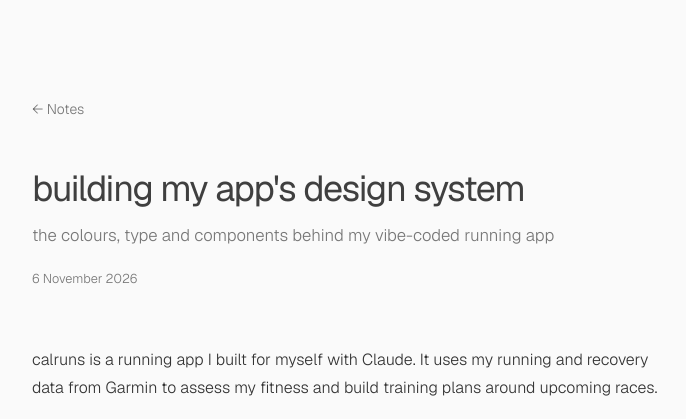
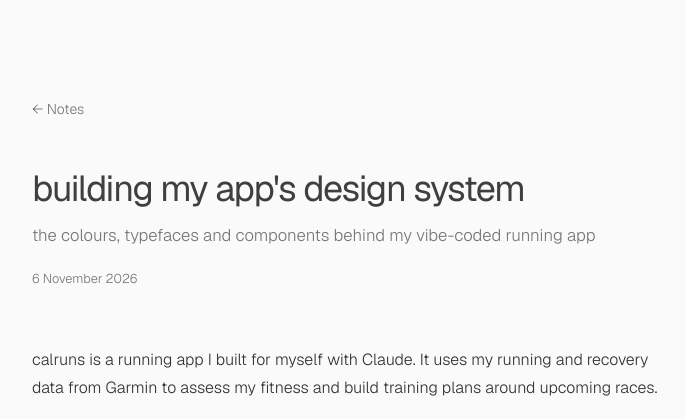
Before and after one commit to callumlinning/callumlinning-notes, a Jekyll site: the page built from _posts/2026-11-06-calruns-design-system.md, in a window 1280 px wide and 900 px high. Shown: the top 419 px of the window, without its empty margins (292-978 px from the left). Built offline with Jekyll 4.4.1, drawn with Linux system fonts in a browser that asks for light colours.

Commit message:
Updates to Calruns design note

```diff
--- a/_posts/2026-11-06-calruns-design-system.md
+++ b/_posts/2026-11-06-calruns-design-system.md
@@ -1,7 +1,7 @@
 ---
 layout: post
 title: "building my app's design system"
-description: "the colours, type and components behind my vibe-coded running app"
+description: "the colours, typefaces and components behind my vibe-coded running app"
 date: 2026-11-06
 social_image: "/assets/images/calruns-design-system.jpg"
 ---
```
Also changed, not shown: assets/images/calruns-design-system.jpg.
